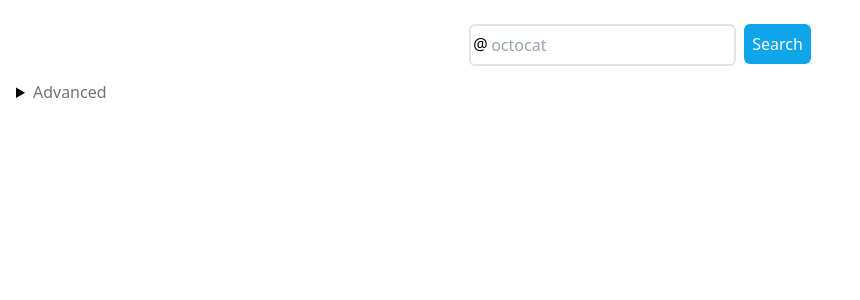
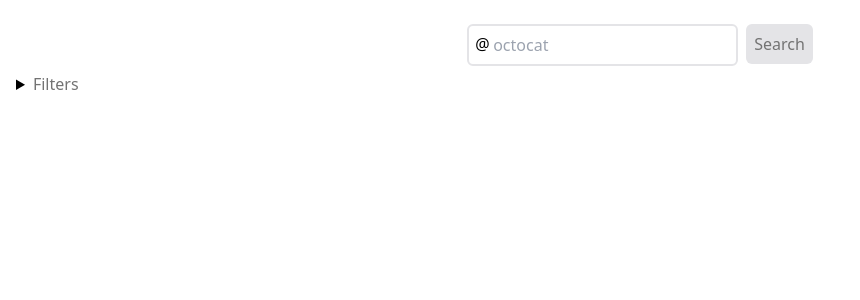
Before and after one commit to phyllisstein/ar-technical-test, a Next.js app: page / in a window 1280 px wide. Shown: the top 300 px of the page, without its empty margins (0-860 px from the left). Built offline with nearby package versions, Linux system fonts and the light colour scheme.

Commit message:
Factor out filter and search components.
Cordons off stateful client-side components from stateless
server-rendered components.

```diff
--- a/src/app/page.tsx
+++ b/src/app/page.tsx
@@ -3,6 +3,7 @@
 import { useFormState } from 'react-dom'
 
 import { Repo, RepoList } from 'components/repo-list'
+import { RepoFilters, RepoSearch } from 'components/repo-search'
 
 import { fetchRepos, type FetchResult } from './actions'
 
@@ -16,74 +17,8 @@ const Home = () => {
     <div>
       <main className='p-4'>
         <form action={dispatch} className='flex flex-col'>
-          <div className='flex flex-row justify-center w-full h-12 my-1'>
-            <label className='relative block'>
-              <span className='absolute inset-y-0 left-0 flex items-center pl-2'>
-                @
-              </span>
-              <input
-                className='rounded-md border-zinc-200 border-2 items-stretch grow m-1 hover:border-sky-300 focus:outline-none focus:border-sky-400 outline-none placeholder:neutral-500 py-2 pl-5 pr-3 leading-none'
-                name='owner'
-                type='search'
-                placeholder='octocat'
-              />
-            </label>
-            <button
-              className='basis-4 rounded-md m-1 bg-sky-500 px-2 py-1 text-neutral-50 hover:bg-sky-600 active:bg-sky-700 focus:outline-none focus:ring-sky-300'
-              type='submit'>
-              Search
-            </button>
-          </div>
-          <details className='flex md:block my-2'>
-            <summary>
-              <span className='text-neutral-500'>Advanced</span>
-            </summary>
-            <label className='inline-flex items-center p-2'>
-              <span className='text-neutral-500 basis-2/12 md:basis-auto mr-1'>
-                Sort by
-              </span>
-              <select
-                className='rounded-md border-zinc-200 border-2 items-stretch grow m-1 hover:border-sky-300 focus:outline-none focus:border-sky-400 outline-none px-2 py-1'
-                name='sort'>
-                <option value=''>Best match</option>
-                <option value='updated'>Last Updated</option>
-              </select>
-            </label>
-            <label className='inline-flex items-center p-2'>
-              <span className='text-neutral-500 basis-2/12 md:basis-auto mr-1'>
-                Order
-              </span>
-              <select
-                className='rounded-md border-zinc-200 border-2 items-stretch grow m-1 hover:border-sky-300 focus:outline-none focus:border-sky-400 outline-none px-2 py-1'
-                name='order'>
-                <option value='desc'>Descending</option>
-                <option value='asc'>Ascending</option>
-              </select>
-            </label>
-            <label className='inline-flex items-center p-2'>
-              <span className='text-neutral-500 basis-2/12 md:basis-auto mr-1'>
-                Minimum Stars
-              </span>
-              <input
-                className='rounded-md border-zinc-200 border-2 items-stretch grow m-1 hover:border-sky-300 focus:outline-none focus:border-sky-400 outline-none px-2 py-1'
-                name='stars'
-                type='number'
-              />
-            </label>
-            <label className='inline-flex items-center p-2'>
-              <span className='text-neutral-500 basis-2/12 md:basis-auto mr-1'>
-                License
-              </span>
-              <select
-                className='rounded-md border-zinc-200 border-2 items-stretch grow m-1 hover:border-sky-300 focus:outline-none focus:border-sky-400 outline-none px-2 py-1'
-                name='license'>
-                <option value=''>Any</option>
-                <option value='apache'>Apache 2.0</option>
-                <option value='gpl'>GPL</option>
-                <option value='mit'>MIT</option>
-              </select>
-            </label>
-          </details>
+          <RepoSearch />
+          <RepoFilters />
         </form>
         {state?.success && (
           <RepoList>
--- /dev/null
+++ b/src/components/repo-search/index.ts
@@ -0,0 +1,2 @@
+export { RepoSearch } from './repo-search'
+export { RepoFilters } from './repo-filters'
--- /dev/null
+++ b/src/components/repo-search/repo-filters.tsx
@@ -0,0 +1,54 @@
+export const RepoFilters = () => {
+  return (
+    <details className='flex md:block mb-8'>
+      <summary>
+        <span className='text-neutral-500'>Filters</span>
+      </summary>
+      <label className='inline-flex items-center p-2'>
+        <span className='text-neutral-500 basis-2/12 md:basis-auto mr-1'>
+          Sort by
+        </span>
+        <select
+          className='rounded-md border-zinc-200 border-2 items-stretch grow m-1 hover:border-sky-300 focus:outline-none focus:border-sky-400 outline-none px-2 py-1'
+          name='sort'>
+          <option value=''>Best match</option>
+          <option value='updated'>Last Updated</option>
+        </select>
+      </label>
+      <label className='inline-flex items-center p-2'>
+        <span className='text-neutral-500 basis-2/12 md:basis-auto mr-1'>
+          Order
+        </span>
+        <select
+          className='rounded-md border-zinc-200 border-2 items-stretch grow m-1 hover:border-sky-300 focus:outline-none focus:border-sky-400 outline-none px-2 py-1'
+          name='order'>
+          <option value='desc'>Descending</option>
+          <option value='asc'>Ascending</option>
+        </select>
+      </label>
+      <label className='inline-flex items-center p-2'>
+        <span className='text-neutral-500 basis-2/12 md:basis-auto mr-1'>
+          Minimum Stars
+        </span>
+        <input
+          className='rounded-md border-zinc-200 border-2 items-stretch grow m-1 hover:border-sky-300 focus:outline-none focus:border-sky-400 outline-none px-2 py-1'
+          name='stars'
+          type='number'
+        />
+      </label>
+      <label className='inline-flex items-center p-2'>
+        <span className='text-neutral-500 basis-2/12 md:basis-auto mr-1'>
+          License
+        </span>
+        <select
+          className='rounded-md border-zinc-200 border-2 items-stretch grow m-1 hover:border-sky-300 focus:outline-none focus:border-sky-400 outline-none px-2 py-1'
+          name='license'>
+          <option value=''>Any</option>
+          <option value='apache'>Apache 2.0</option>
+          <option value='gpl'>GPL</option>
+          <option value='mit'>MIT</option>
+        </select>
+      </label>
+    </details>
+  )
+}
--- /dev/null
+++ b/src/components/repo-search/repo-search.tsx
@@ -0,0 +1,30 @@
+'use client'
+
+import { useState } from 'react'
+
+export const RepoSearch = () => {
+  const [owner, setOwner] = useState('')
+
+  return (
+    <div className='flex flex-row justify-center w-full h-12 my-1'>
+      <label className='relative block'>
+        <span className='absolute inset-y-0 left-0 flex items-center pl-3'>
+          @
+        </span>
+        <input
+          className='rounded-md border-zinc-200 border-2 items-stretch grow m-1 hover:border-sky-300 focus:outline-none focus:border-sky-400 outline-none placeholder:neutral-500 py-2 pl-6 pr-3 leading-none'
+          name='owner'
+          type='search'
+          placeholder='octocat'
+          onChange={e => setOwner(e.target.value)}
+        />
+      </label>
+      <button
+        className='basis-4 rounded-md m-1 bg-sky-500 px-2 py-1 text-neutral-50 hover:bg-sky-600 active:bg-sky-700 focus:outline-none focus:ring-sky-300 disabled:bg-zinc-200 disabled:text-neutral-500'
+        type='submit'
+        disabled={owner === ''}>
+        Search
+      </button>
+    </div>
+  )
+}
```
